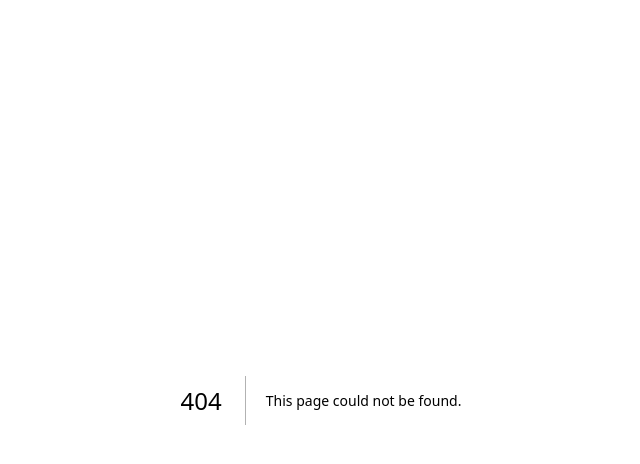
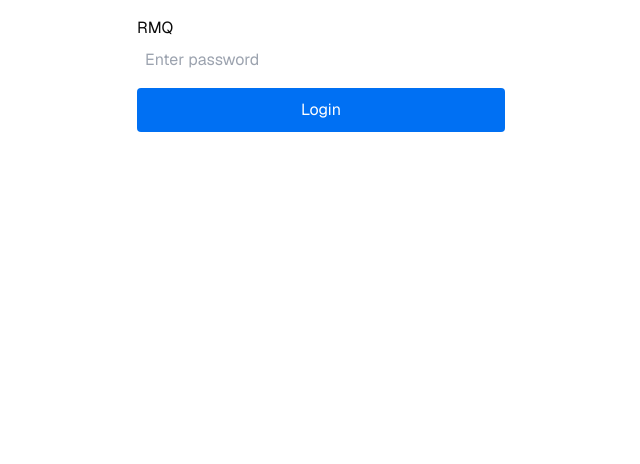
Before and after one commit to q-pj/rmq, a Next.js app: page /login in a window 1280 px wide. Before the commit this address had no page. Shown: the top 464 px of the page, without its empty margins (319-959 px from the left). Built offline with nearby package versions, Linux system fonts and the light colour scheme.

Commit message:
Add auth page

```diff
--- /dev/null
+++ b/app/login/page.tsx
@@ -0,0 +1,73 @@
+'use client'
+import { useState } from 'react'
+import { createClient } from '@/lib/supabase/client'
+import { useRouter } from 'next/navigation'
+import { UAParser } from 'ua-parser-js'
+
+export default function Login() {
+  const [password, setPassword] = useState('')
+  const [error, setError] = useState('')
+  const router = useRouter()
+
+  async function handleLogin() {
+    const supabase = createClient()
+
+    // Try employee account first
+    let role = 'employee'
+    let result = await supabase.auth.signInWithPassword({
+      email: 'quintelapj+employee@gmail.com',
+      password
+    })
+
+    // If employee login fails, try manager account
+    if (result.error) {
+      role = 'manager'
+      result = await supabase.auth.signInWithPassword({
+        email: 'quintelapj+manager@gmail.com',
+        password
+      })
+    }
+
+    // If both fail, show error
+    if (result.error) {
+      setError('Wrong password')
+      return
+    }
+
+    // Parse device info
+    const parser = new UAParser(navigator.userAgent)
+    const device = `${parser.getDevice().vendor ?? 'Unknown'} ${parser.getDevice().model ?? 'Unknown'} - ${parser.getBrowser().name ?? 'Unknown'}`
+
+    // Log the login
+    await supabase.from('login_logs').insert({
+      role,
+      device,
+      user_agent: navigator.userAgent,
+    })
+
+    router.push('/')
+  }
+
+  return (
+    <main style={{ padding: '16px', maxWidth: '400px', margin: '0 auto' }}>
+      <h1>RMQ</h1>
+
+      <input
+        type="password"
+        placeholder="Enter password"
+        value={password}
+        onChange={(e) => setPassword(e.target.value)}
+        style={{ width: '100%', padding: '8px', marginBottom: '8px', boxSizing: 'border-box' }}
+      />
+
+      {error && <p style={{ color: 'red' }}>{error}</p>}
+
+      <button
+        onClick={handleLogin}
+        style={{ width: '100%', padding: '10px', backgroundColor: '#0070f3', color: 'white', border: 'none', borderRadius: '4px' }}
+      >
+        Login
+      </button>
+    </main>
+  )
+}
--- a/app/page.tsx
+++ b/app/page.tsx
@@ -1,7 +1,7 @@
 'use client'
-import { createClient } from "@/lib/supabase/client";
-import { useState } from "react";
-import { useEffect } from "react";
+import { createClient } from '@/lib/supabase/client';
+import { useState, useEffect } from 'react';
+import { useRouter } from 'next/navigation';
 
 const thStyle: React.CSSProperties = {
   textAlign: 'left',
@@ -24,15 +24,27 @@ type Item = {
 export default function Home() {
   const [items, setItems] = useState<Item[]>([])
   const [searchQuery, setSearchQuery] = useState('')
+  const router = useRouter()
+  const [loading, setLoading] = useState(true)
 
   useEffect(() => {
-    async function fetchItems(){
+    async function init(){
       const supabase = createClient();
+
+      const { data: { user } } = await supabase.auth.getUser()
+      if (!user) {
+        router.push('/login')
+        return
+      }
+
       const { data } = await supabase.from('pricelist').select('*')
       setItems(data ?? [])
+      setLoading(false)
     }
-    fetchItems()
+    init()
   }, [])
+
+  if(loading) return null
 
   const filtered = items.filter(item =>
   item.item_name.toLowerCase().includes(searchQuery.toLowerCase()) ||
--- a/package.json
+++ b/package.json
@@ -20,13 +20,15 @@
     "next-themes": "^0.4.6",
     "react": "^19.0.0",
     "react-dom": "^19.0.0",
-    "tailwind-merge": "^3.3.0"
+    "tailwind-merge": "^3.3.0",
+    "ua-parser-js": "^2.0.9"
   },
   "devDependencies": {
     "@eslint/eslintrc": "^3",
     "@types/node": "^20",
     "@types/react": "^19",
     "@types/react-dom": "^19",
+    "@types/ua-parser-js": "^0.7.39",
     "autoprefixer": "^10.4.20",
     "eslint": "^9",
     "eslint-config-next": "15.3.1",
```
Also changed, not shown: 1 other file (tests, documents, lock files or other folders).
